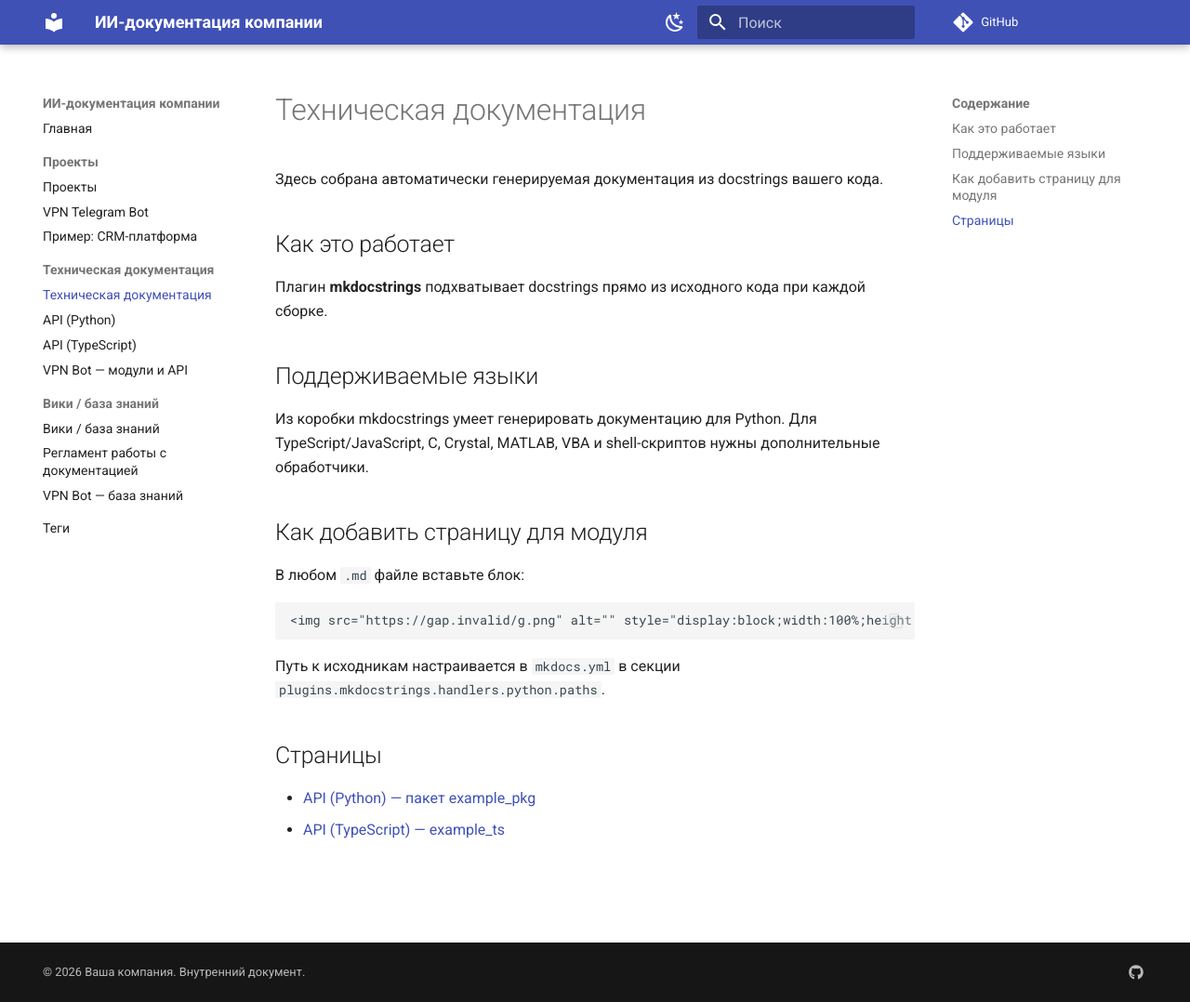
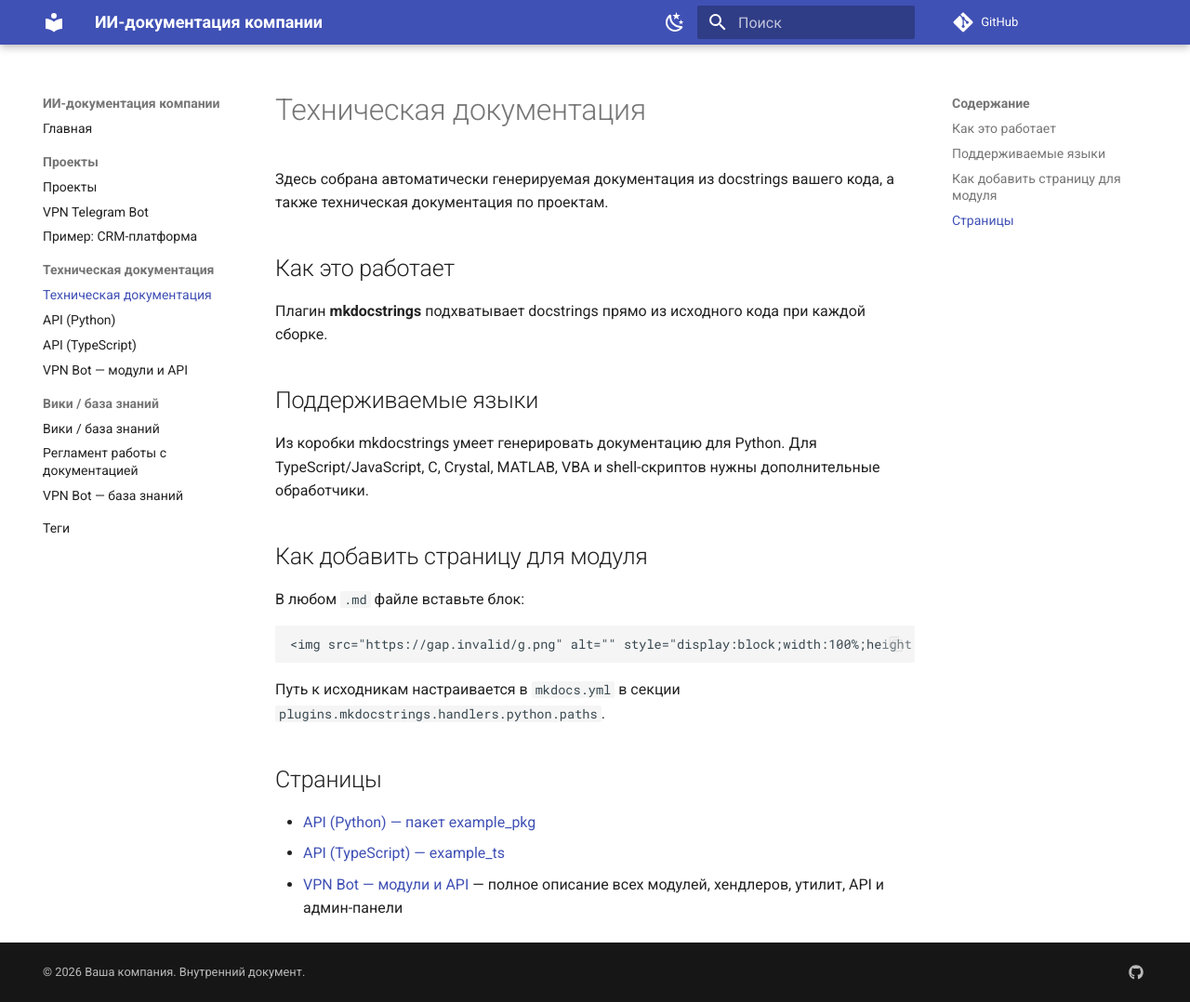
Before and after one commit to impossi8le/project-docs, an MkDocs documentation site: the page built from docs/reference/python/index.md, in a window 1280 px wide and 1078 px high. Shown: the whole window at 93% size. Built offline with MkDocs 1.6.1 and Material for MkDocs 9.7.7, drawn with Linux system fonts in a browser that asks for light colours; comment, search, counter and statistics services are not loaded.

Commit message:
Добавлена ссылка на VPN Bot в техническую документацию

```diff
--- a/docs/reference/python/index.md
+++ b/docs/reference/python/index.md
@@ -1,6 +1,6 @@
 # Техническая документация
 
-Здесь собрана автоматически генерируемая документация из docstrings вашего кода.
+Здесь собрана автоматически генерируемая документация из docstrings вашего кода, а также техническая документация по проектам.
 
 ## Как это работает
 
@@ -26,3 +26,4 @@
 
 - [API (Python) — пакет example_pkg](example_pkg.md)
 - [API (TypeScript) — example_ts](../typescript/example_ts.md)
+- [VPN Bot — модули и API](vpn-bot/index.md) — полное описание всех модулей, хендлеров, утилит, API и админ-панели
```
